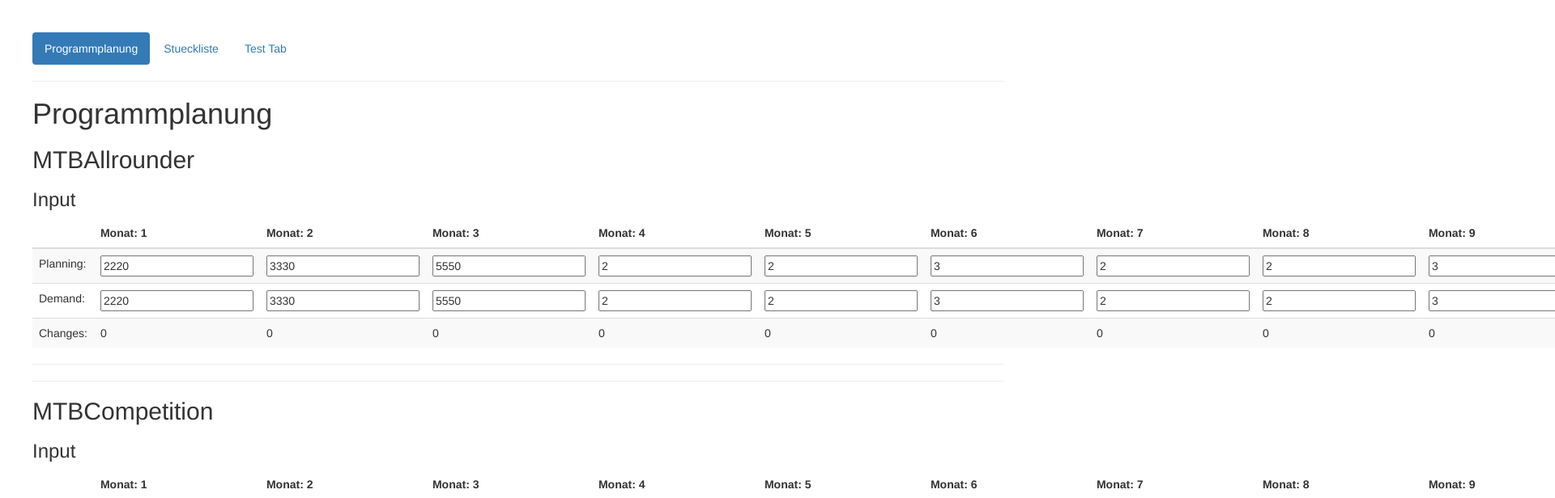
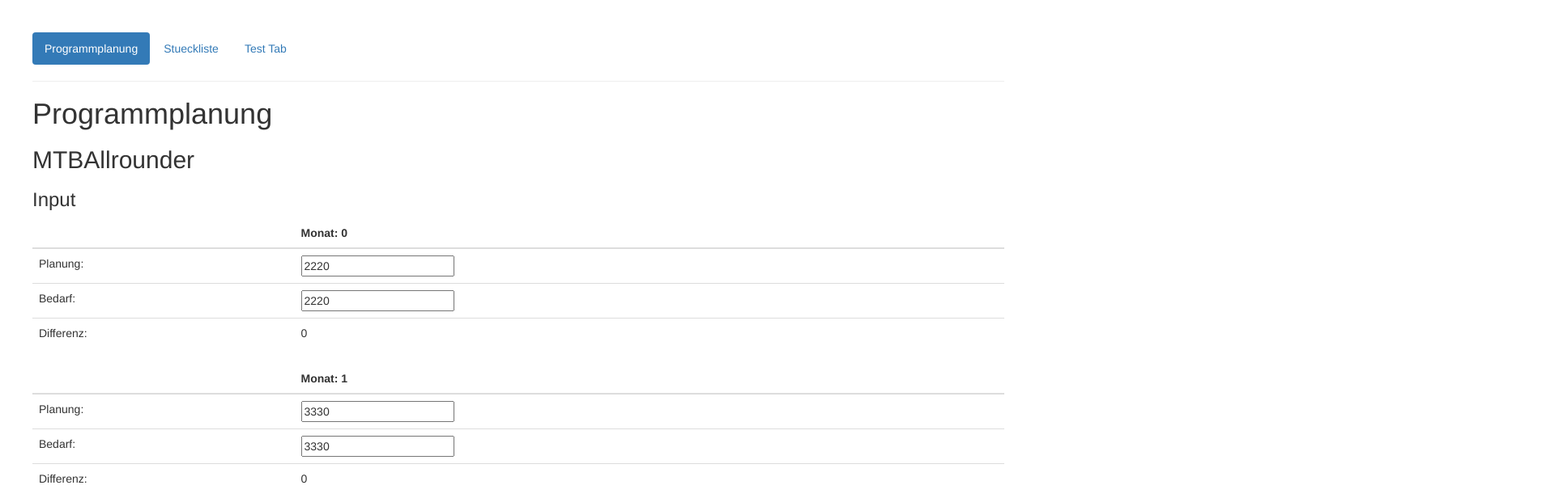
Before and after one commit to steffenwohlers/wi3p, an Angular app: page /programmplanung in a window 1280 px wide. Shown: the top 616 px of the page at 81% size, 1920 px wide, since content can reach past the window. Built offline with nearby package versions, Linux system fonts and the light colour scheme.

Commit message:
Struktur der Programmplanung geändert; TODO Liste hinzugefügt

```diff
--- a/src/app/app.routing.ts
+++ b/src/app/app.routing.ts
@@ -2,6 +2,7 @@ import { Routes, RouterModule } from '@angular/router';
 import { ProgrammplanungComponent } from './programmplanung/programmplanung.component';
 import { StuecklisteComponent } from './stueckliste/stueckliste.component';
 import { TestTabComponent } from './test-tab/test-tab.component';
+
 
 const APP_ROUTES: Routes = [
     { path: '', redirectTo: '/programmplanung', pathMatch: 'full'},
--- /dev/null
+++ b/src/app/programmplanung/programmplanung-fahrrad-input/programmplanung-fahrrad-input.component.html
@@ -0,0 +1,31 @@
+
+<table class="table table-sm">
+    <thead>
+        <tr>
+            <th></th>
+            <th>Monat: {{programmplanungInput.date.getMonth()}}</th>
+        </tr>
+    </thead>
+    <tbody>
+        <tr>
+            <td>Planung:</td>
+            <td>
+                <input type="number"
+                [(ngModel)]="programmplanungInput.planning"
+                >
+            </td>
+        </tr>
+        <tr>
+            <td>Bedarf:</td>
+            <td>
+                <input type="number"
+                [(ngModel)]="programmplanungInput.demand"
+                >
+            </td>
+        </tr>
+        <tr>
+            <td>Differenz:</td>
+            <td>{{programmplanungInput.planning - programmplanungInput.demand}}</td>
+        </tr>
+    </tbody>
+</table>
--- a/src/app/programmplanung/programmplanung-output/programmplanung-output.component.ts
+++ b/src/app/programmplanung/programmplanung-fahrrad-output/programmplanung-fahrrad-output.component.ts
@@ -3,12 +3,12 @@ import { Fahrrad } from '../../shared/fahrrad.model';
 import { ProgrammplanungInput } from '../../shared/programmplanung-input.model';
 
 @Component({
-  selector: 'app-programmplanung-output',
-  templateUrl: './programmplanung-output.component.html',
+  selector: 'app-programmplanung-fahrrad-output',
+  templateUrl: './programmplanung-fahrrad-output.component.html',
   styles: []
 })
 
-export class ProgrammplanungOutputComponent implements OnInit {
+export class ProgrammplanungFahrradOutputComponent implements OnInit {
 
   @Input() monatsInput: ProgrammplanungInput;
 
--- a/src/app/programmplanung/programmplanung-fahrrad/programmplanung-fahrrad.component.html
+++ b/src/app/programmplanung/programmplanung-fahrrad/programmplanung-fahrrad.component.html
@@ -1,3 +1,4 @@
 <h2>{{fahrrad.modell}}</h2>
-<app-programmplanung-input [fahrrad]="fahrrad"></app-programmplanung-input>
+<h3>Input</h3>
+<app-programmplanung-fahrrad-input *ngFor="let programmplanungInput of fahrrad.progammplanungInputArray" [programmplanungInput]="programmplanungInput"></app-programmplanung-fahrrad-input>
 <hr>
--- a/src/app/programmplanung/programmplanung-input/programmplanung-input.component.html
+++ /dev/null
@@ -1,38 +0,0 @@
-<h3>Input</h3>
-
-<table class="table table-striped table-hover">
-    <thead>
-        <tr>
-            <th></th>
-            <th *ngFor="let i of fahrrad.progammplanungInputArray">Monat: {{i.date.getMonth() + 1}} </th>
-        </tr>
-    </thead>
-    <tbody>
-            <tr>
-              <td>Planning:</td>
-              <td *ngFor="let programmplanung of fahrrad.progammplanungInputArray">
-                  <input type="number"
-                  id="modell"
-                  class="form control"
-                  [(ngModel)]="programmplanung.planning"
-              >
-              </td>
-            </tr>
-            <tr>
-              <td>Demand:</td>
-              <td *ngFor="let programmplanung of fahrrad.progammplanungInputArray">
-                  <input type="number"
-                  id="modell"
-                  class="form control"
-                  [(ngModel)]="programmplanung.demand"
-              >
-              </td>
-            </tr>
-            <tr>
-                <td>Changes:</td>
-                <td *ngFor="let programmplanung of fahrrad.progammplanungInputArray">{{programmplanung.planning - programmplanung.demand}}</td>
-            </tr>
-    </tbody>
-</table>
-<hr>
-<router-outlet></router-outlet>
--- a/src/app/programmplanung/programmplanung.component.html
+++ b/src/app/programmplanung/programmplanung.component.html
@@ -1,8 +1,4 @@
 <h1>Programmplanung</h1>
 
 
-<app-programmplanung-fahrrad
-*ngFor="let fahrrad of fahrraeder"
-[fahrrad]= fahrrad
->
-</app-programmplanung-fahrrad>
+<app-programmplanung-fahrrad *ngFor="let fahrrad of fahrraeder" [fahrrad]="fahrrad"></app-programmplanung-fahrrad>
```
Also changed, not shown: src/app/app.module.ts (+6 -4 lines), src/app/programmplanung/programmplanung-fahrrad-input/programmplanung-fahrrad-input.component.ts (renamed from src/app/programmplanung/programmplanung-input/programmplanung-input.component.ts, +6 -4 lines), src/app/programmplanung/programmplanung-fahrrad-output/programmplanung-fahrrad-output.component.html (renamed from src/app/programmplanung/programmplanung-output/programmplanung-output.component.html), 1 other file (tests, documents, lock files or other folders).
